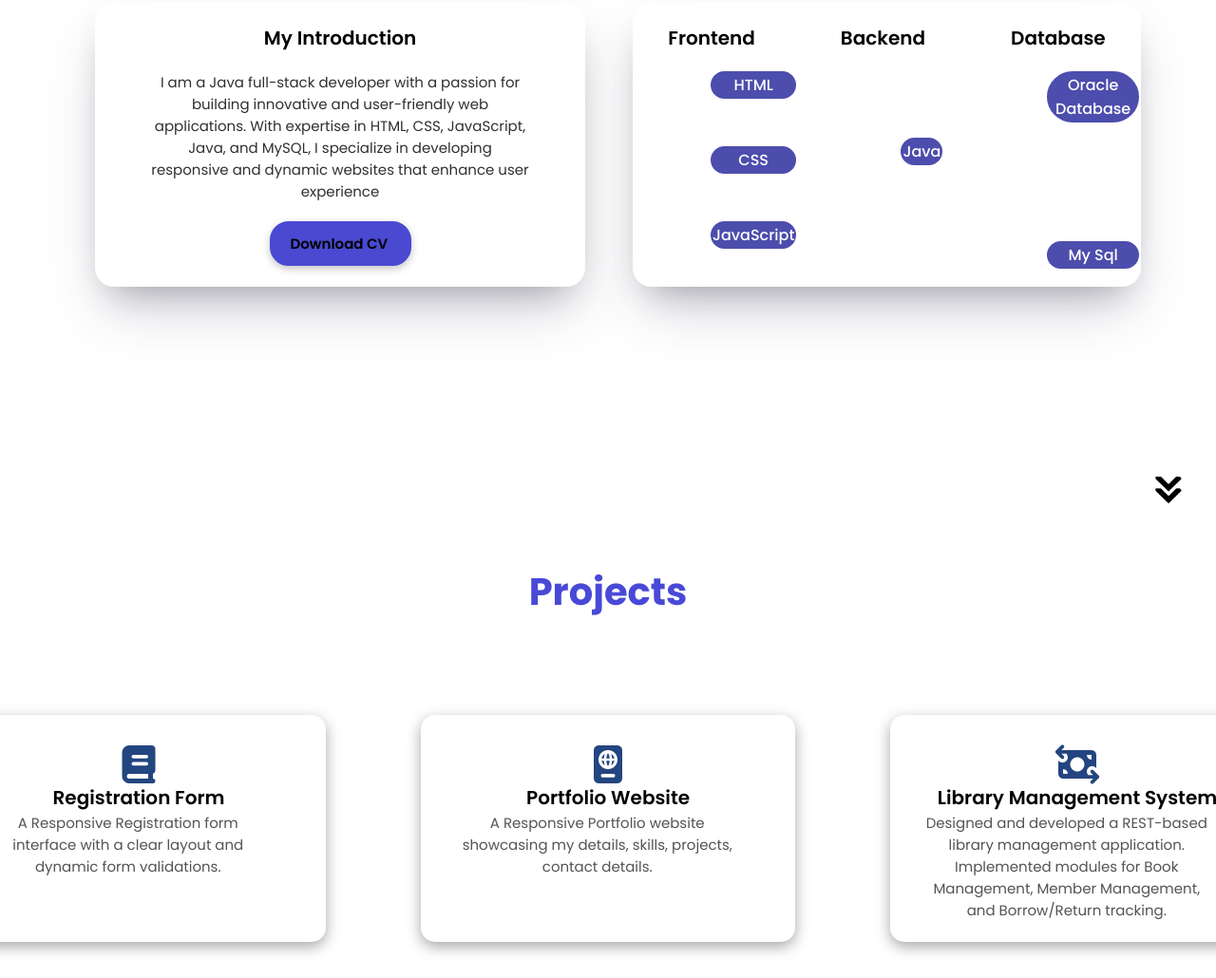
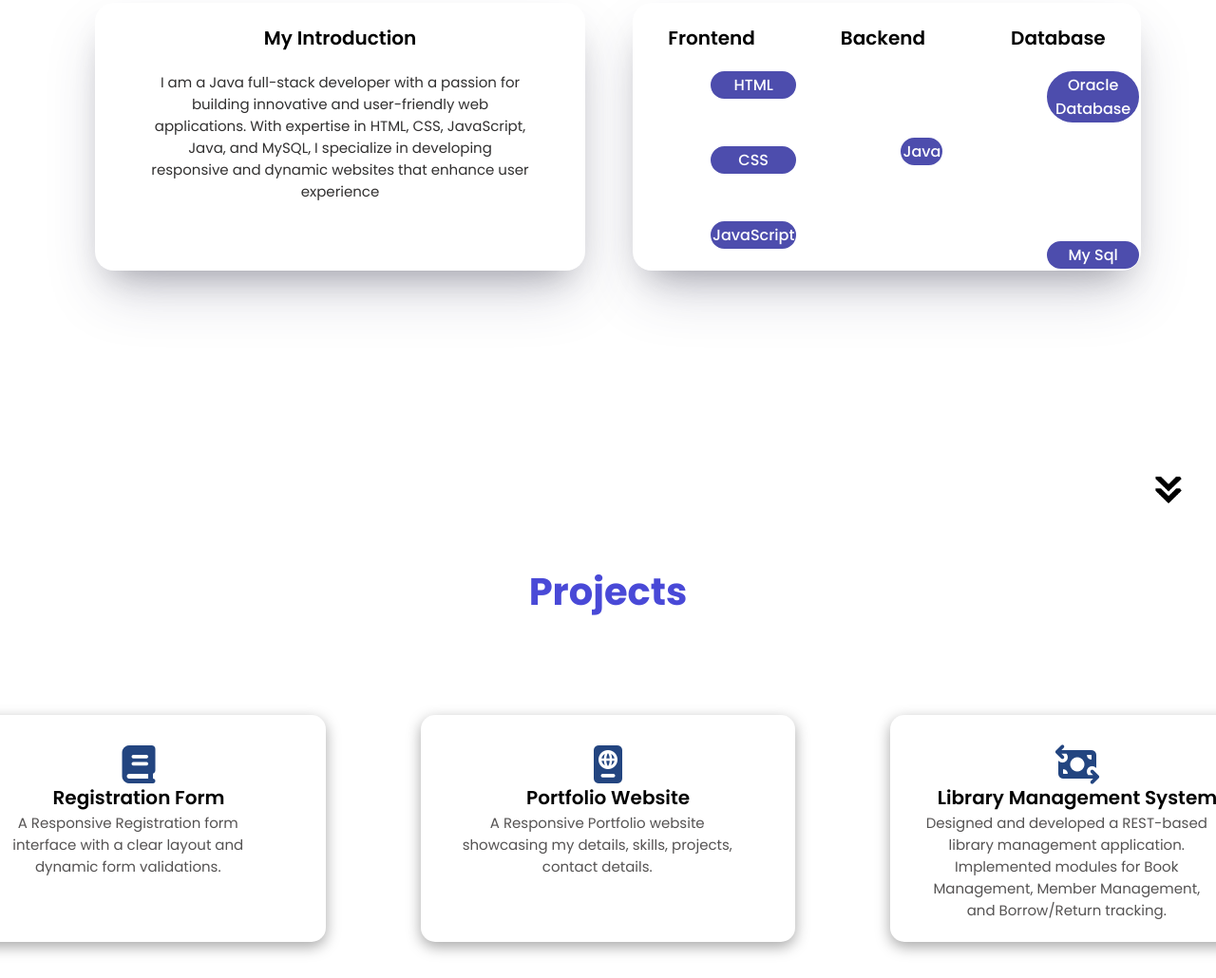
Before and after one commit to hemanthchukka6/hemanth-portfolio, a plain HTML site: page index.html in a window 1280 px wide. Shown: the part 1477-2507 px from the top of the page at 95% size. Drawn offline with Linux system fonts and the light colour scheme.

Commit message:
Update index.html

```diff
--- a/index.html
+++ b/index.html
@@ -76,8 +76,6 @@
             <div class="box">
                 <span>My Introduction</span>
                 <p>I am a Java full-stack developer with a passion for building innovative and user-friendly web applications. With expertise in HTML, CSS, JavaScript, Java, and MySQL, I specialize in developing responsive and dynamic websites that enhance user experience</p>
-                <div class="btn">
-                       <div> <a href="./assets/Hemanth Kumar Resume.pdf" download="resume.pdf">Download CV </a></div></div>
         </div>
         <div class="box1">
         <div class="box1-1">
```
